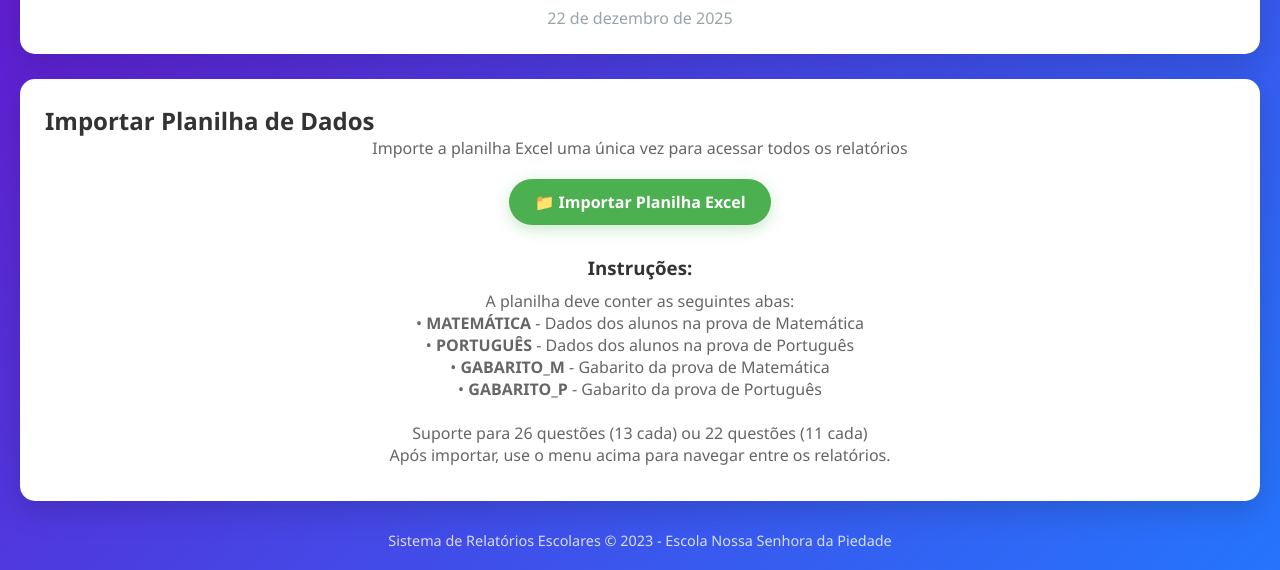
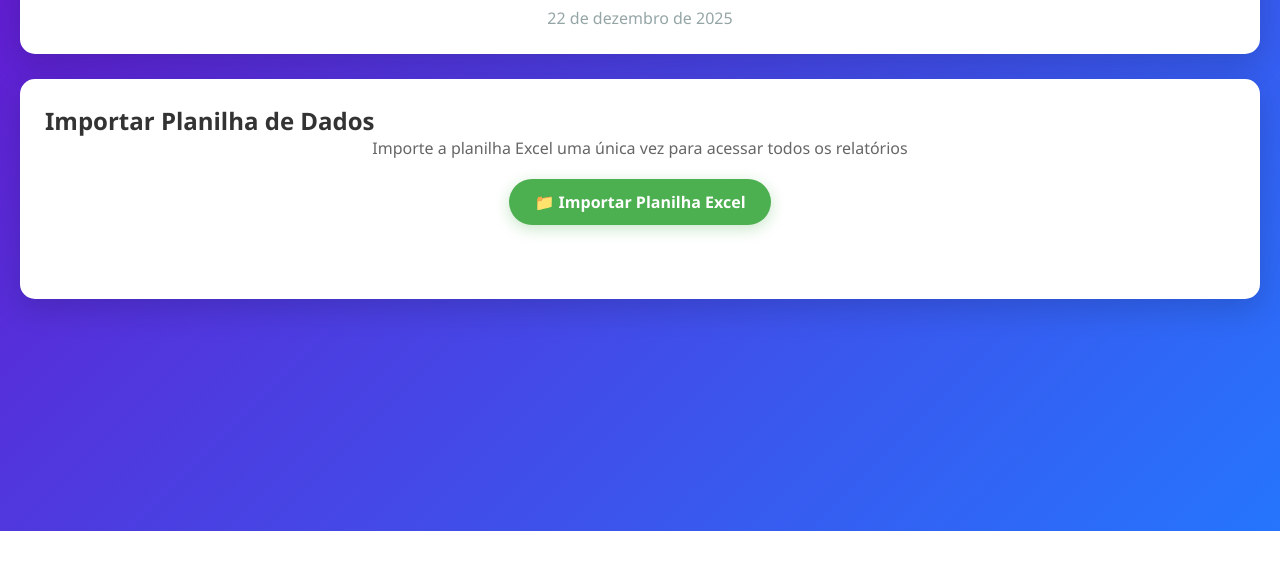
Before and after one commit to rogerio1245/av-internas, a plain HTML site: page index.html in a window 1280 px wide. Shown: the part 269-839 px from the top of the page. After the commit the page ends 800 px from the top, so only its background shows below. Drawn offline with nearby package versions, Linux system fonts and the light colour scheme; a script that the page names is missing.

Commit message:
Update index.html

```diff
--- a/index.html
+++ b/index.html
@@ -830,23 +830,7 @@
                     </div>
                 </div>
 
-                <div id="message"></div>
-
-                <div style="text-align: center; margin-top: 30px;">
-                    <h3>Instruções:</h3>
-                    <p style="color: #666; max-width: 800px; margin: 10px auto;">
-                        A planilha deve conter as seguintes abas:<br>
-                        • <strong>MATEMÁTICA</strong> - Dados dos alunos na prova de Matemática<br>
-                        • <strong>PORTUGUÊS</strong> - Dados dos alunos na prova de Português<br>
-                        • <strong>GABARITO_M</strong> - Gabarito da prova de Matemática<br>
-                        • <strong>GABARITO_P</strong> - Gabarito da prova de Português<br>
-                        <br>
-                        Suporte para 26 questões (13 cada) ou 22 questões (11 cada)<br>
-                        Após importar, use o menu acima para navegar entre os relatórios.
-                    </p>
-                </div>
-            </div>
-        </div>
+
 
         <!-- Seção do Relatório 1 (Geral) (MANTIDO IGUAL) -->
         <div id="report1Section" class="report-section">
```
